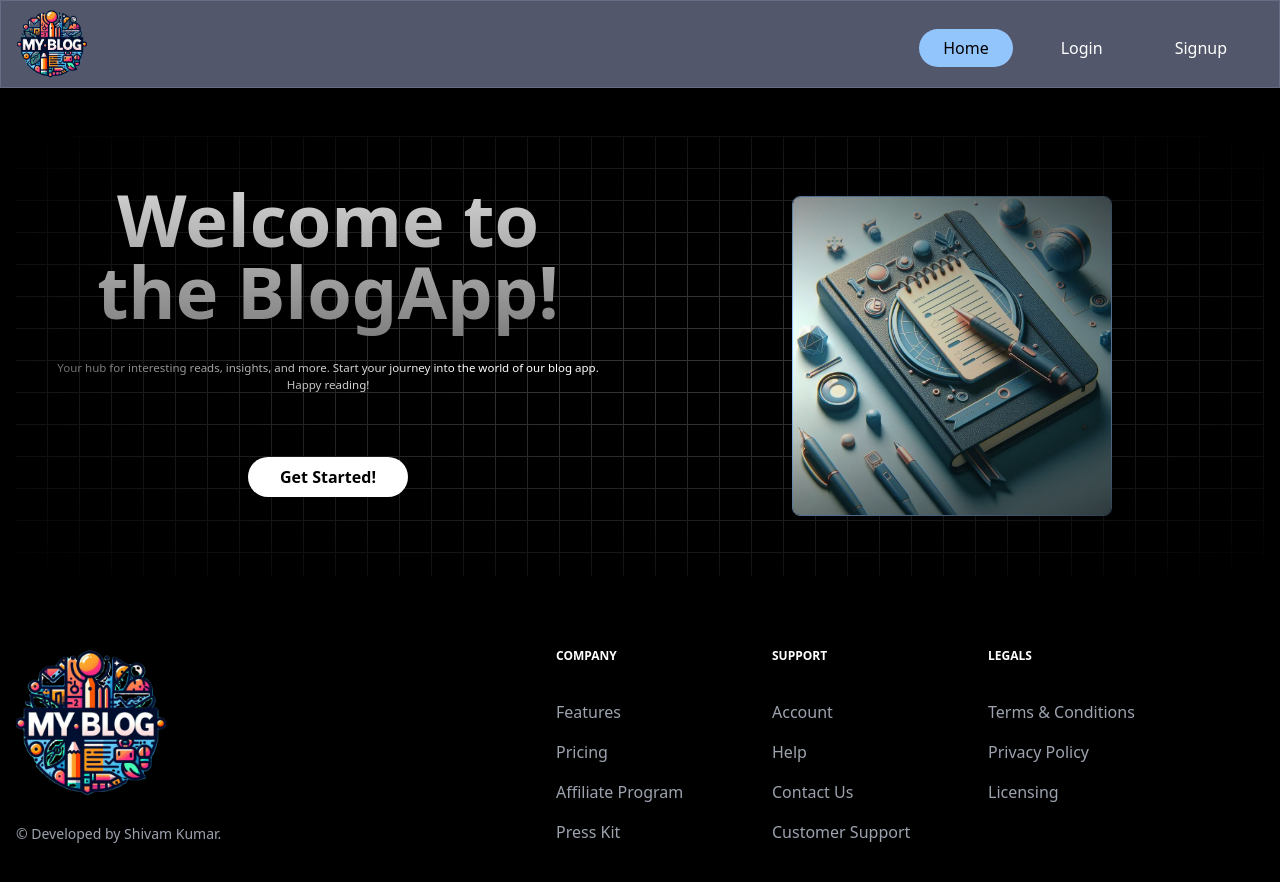
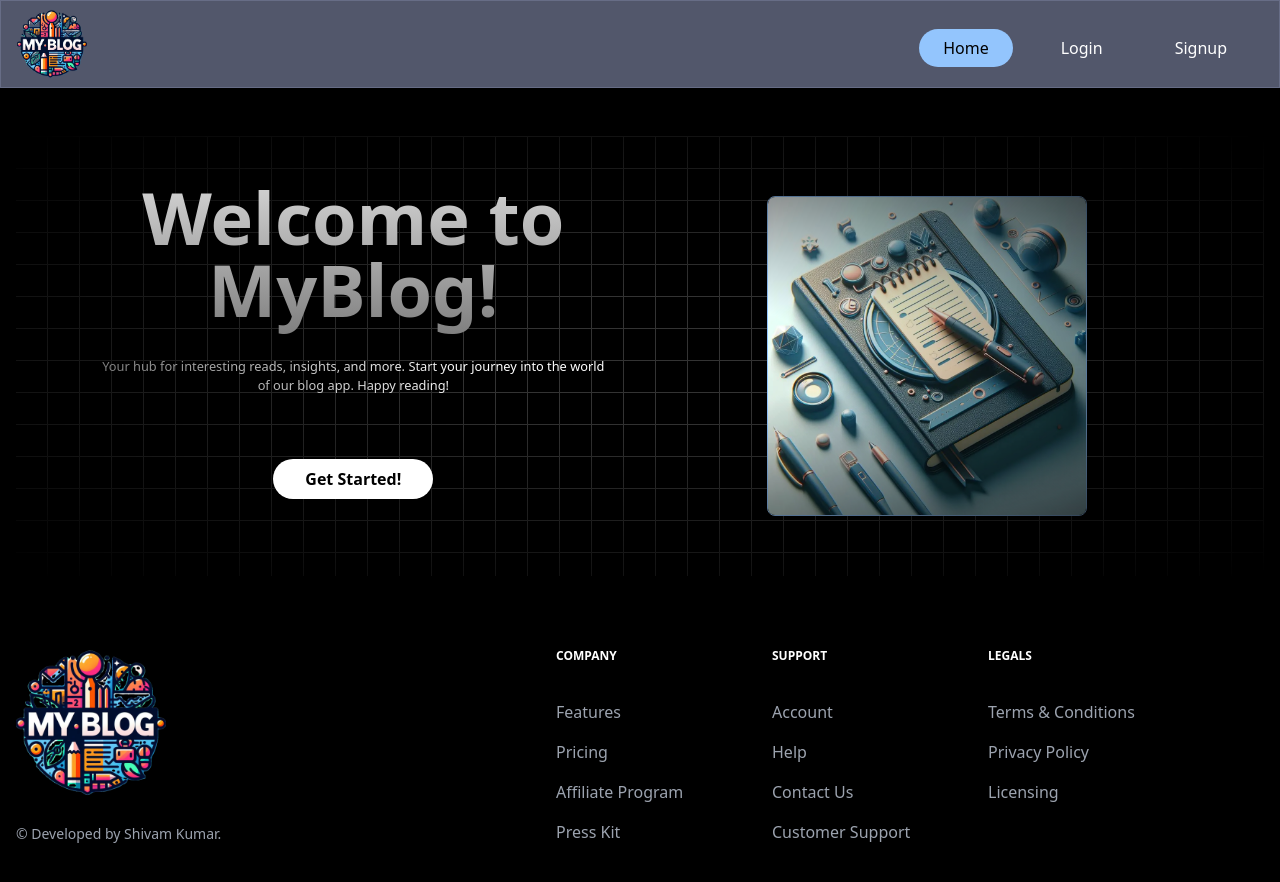
Before and after one commit to I-ShivamKumar/Blog-Website, a React (Vite) app: page / in a window 1280 px wide. Built offline with nearby package versions, Linux system fonts and the light colour scheme; no server answers.

Commit message:
Update page titles and welcome message

```diff
--- a/index.html
+++ b/index.html
@@ -6,7 +6,7 @@
   <link rel="icon" type="image/svg+xml" href="./src/assets/logo.png" />
   <meta name="viewport" content="width=device-width, initial-scale=1.0" />
 
-  <title>My Blog</title>
+  <title>MyBlog</title>
 </head>
 
 <body>
--- a/src/pages/Home.jsx
+++ b/src/pages/Home.jsx
@@ -27,9 +27,9 @@ function Home() {
                     <div className='flex flex-col sm:flex-col md:flex-row'>
                         <div className='sm:w-full md:w-full lg:w-1/2 px-8 justify-center items-center'>
                             <h2 className="text-4xl sm:text-7xl font-bold relative z-20 bg-clip-text text-transparent bg-gradient-to-b from-neutral-200 to-neutral-500 py-8 ">
-                                Welcome to the BlogApp!
+                                Welcome to MyBlog!
                             </h2>
-                            <p className=' text-md lg:text-[.9vw]'>
+                            <p className=' text-md lg:text-[1vw]'>
                                 Your hub for interesting reads, insights, and more. Start your journey into the world of our blog app. Happy reading!
                             </p>
                             <Link to={authStatus ? "/all-posts" : "/login"}>
```
Also changed, not shown: src/components/post-form/PostForm.jsx (line endings or trailing spaces).
